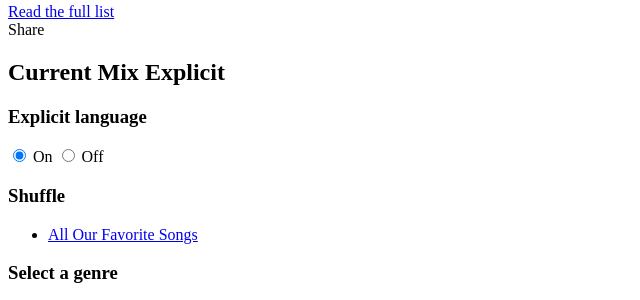
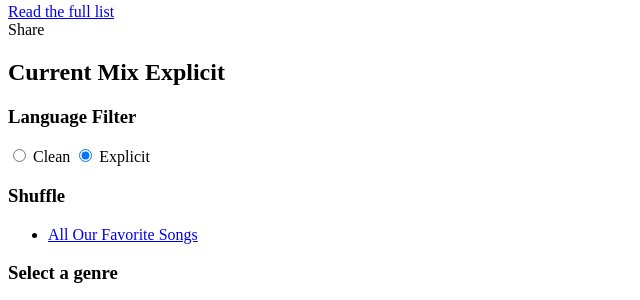
Before and after one commit to nprapps/bestsongs15-midyear, a Flask app: template templates/index.html in a window 1280 px wide. Shown: the part 1350-1650 px from the top of the page, without its empty margins (0-640 px from the left). Run offline with Flask 2, Linux system fonts and the light colour scheme; the template is opened without the code that fills it, so the values that code supplies are empty; some libraries are stand-ins or nearby versions.

Commit message:
language toggle tweaks

```diff
--- a/templates/_filter.html
+++ b/templates/_filter.html
@@ -4,13 +4,13 @@
 <div class="playlist-filters">
 
     <div class="playlist-filters-wrapper">
-        <h3>Explicit language </h3>
+        <h3>Language Filter</h3>
         <div class="btn-group language-toggle" data-toggle="buttons">
+            <label class="btn btn-default clean">
+                <input type="radio" name="options" value="clean" id="clean" autocomplete="off"> Clean
+            </label>
             <label class="btn btn-default explicit active">
-                <input type="radio" name="options" value="explicit" id="explicit" autocomplete="off" checked> On
-            </label>
-            <label class="btn btn-default clean">
-                <input type="radio" name="options" value="clean" id="clean" autocomplete="off"> Off
+                <input type="radio" name="options" value="explicit" id="explicit" autocomplete="off" checked> Explicit
             </label>
         </div>
 
--- a/www/js/app.js
+++ b/www/js/app.js
@@ -1043,13 +1043,13 @@ var onLanguageChange = function(e) {
     if ($(this).hasClass('explicit')) {
         playExplicit = true;
         simpleStorage.set('playExplicit', playExplicit);
-        $languageStatus.removeClass('explicit').text('Clean');
+        $languageStatus.addClass('explicit').text('Explicit');
 
         ANALYTICS.trackEvent('explicit-language-on');
     } else {
         playExplicit = false;
         simpleStorage.set('playExplicit', playExplicit);
-        $languageStatus.addClass('explicit').text('Explicit');
+        $languageStatus.removeClass('explicit').text('Clean');
 
         ANALYTICS.trackEvent('explicit-language-off');
     }
```
Also changed, not shown: less/app.less (+4 -4 lines).
